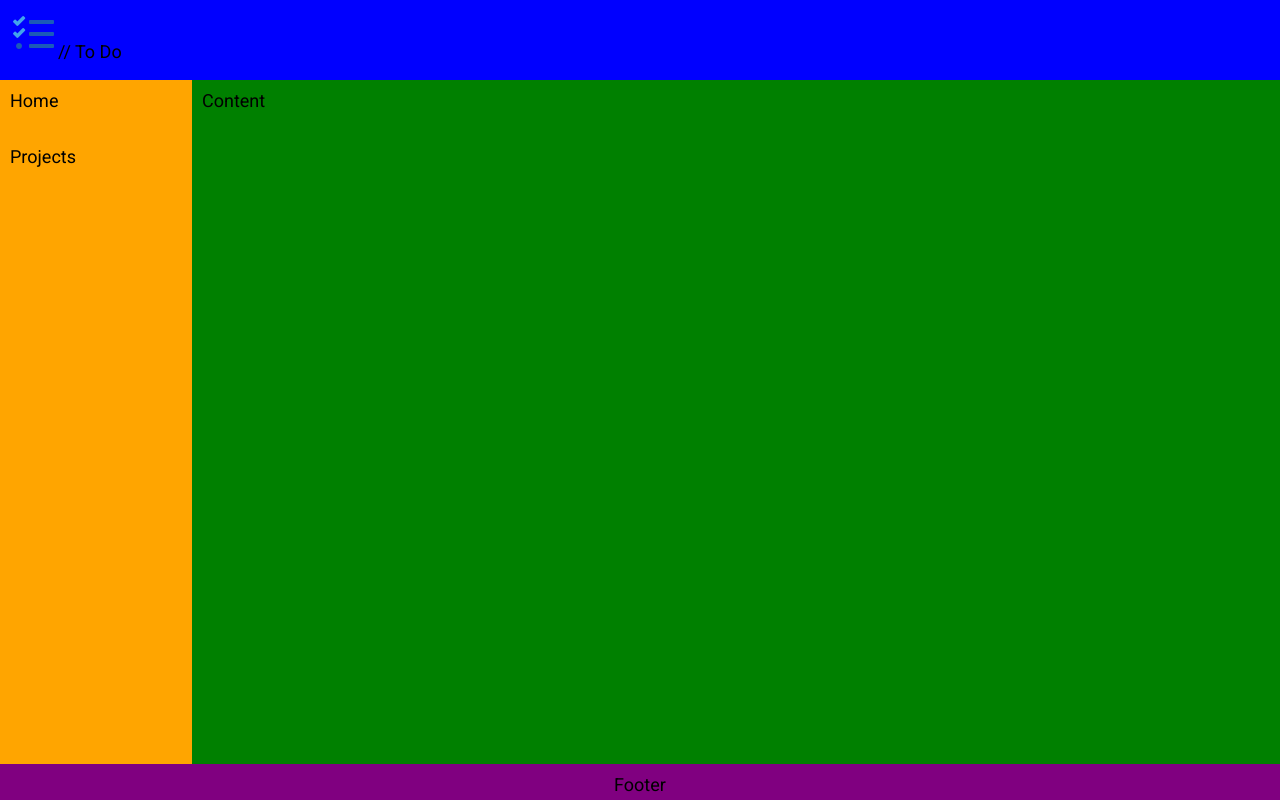
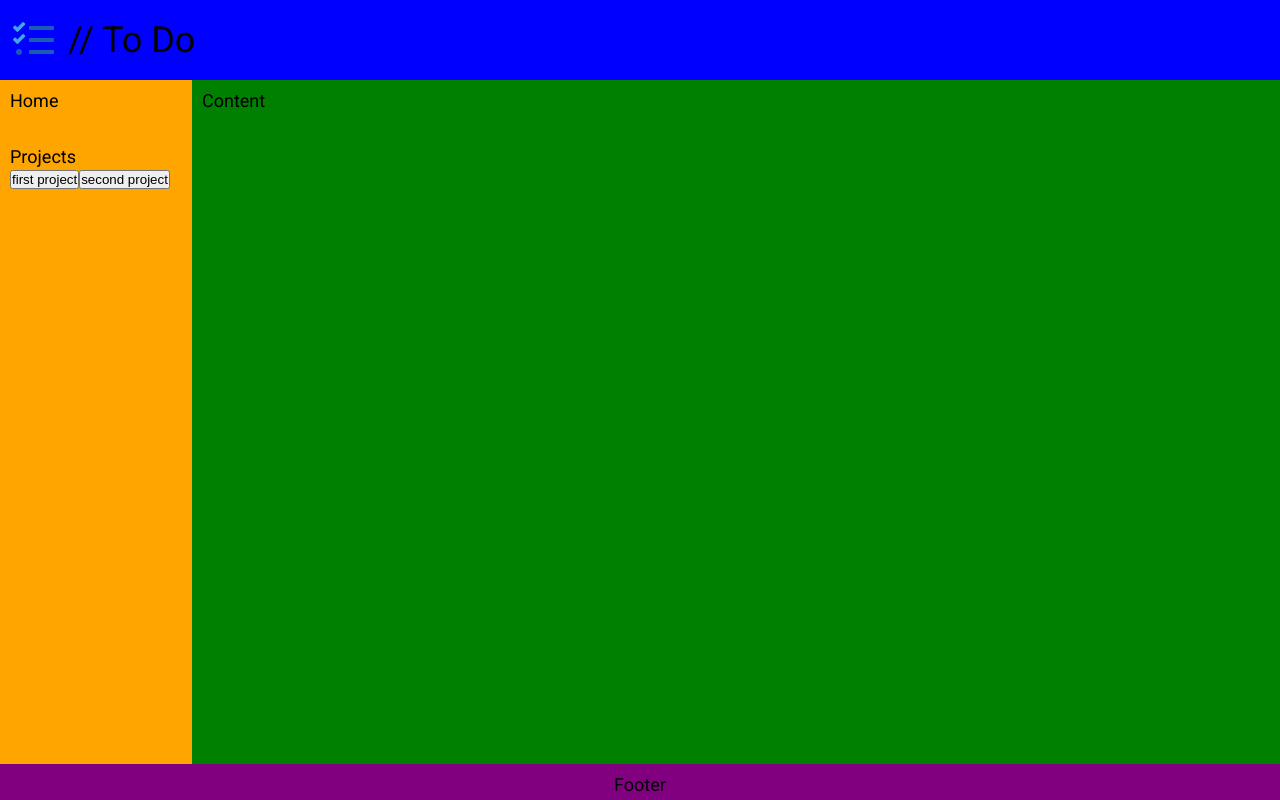
Before and after one commit to TwinSkylar/toDo, a website built with webpack: page src/index.html in a window 1280 px wide. Built offline with nearby package versions, Linux system fonts and the light colour scheme.

Commit message:
Display all the project names on the menu

```diff
--- a/src/UIController.js
+++ b/src/UIController.js
@@ -1,3 +1,30 @@
-export function ScreenController(){
+import projects from "./projects.js";
+
+export function ScreenController(allProjects){
+   const home = document.getElementById('home');
+   const projects = document.getElementById('projects');
+   const content = document.getElementById('content');
+
+   projects.appendChild(createProjectDoms(allProjects));
+
 
 }
+
+function renderPage(section,dom){
+    const content = document.getElementById(section);
+    content.replaceChildren();
+    content.appendChild(dom);
+}
+
+function createProjectDoms (allProjects){
+    const menuContainer = document.createElement ("div");
+    menuContainer.classList.add("menuContainer");
+
+    allProjects.forEach(element => {
+        const btn = document.createElement("button");
+        btn.textContent=element.getName();
+        menuContainer.appendChild(btn);
+       });
+       return menuContainer;
+
+}
--- a/src/appController.js
+++ b/src/appController.js
@@ -0,0 +1,45 @@
+import projects from "./projects.js";
+import list from "./taskList.js";
+import toDo from './todos.js';
+import {ScreenController} from './UIController.js';
+
+const allProjects = [];
+const test = 'testing';
+
+export function populateStorage() {
+  /*test cases*/
+  let dataArray = [];
+
+  dataArray.push(new toDo("title1", "description 1", "dueDate", 5, "notes"));
+  dataArray.push(new toDo("title2", "description 2", "dueDate", 1, "notes"));
+  dataArray.push(new toDo("title3", "description 3", "dueDate", 10, "notes"));
+  dataArray.push(new toDo("title4", "description 4", "dueDate", 6, "notes"));
+  dataArray.push(new toDo("title5", "description 5", "dueDate", 4, "notes"));
+  dataArray.push(new toDo("title7", "description 6", "dueDate", 5, "notes"));
+
+
+  //const list = new taskList();
+  const project1 = new projects('first project');
+  const project2 = new projects('second project');
+  dataArray.forEach((element) => {
+    project1.addTask(element);
+  });
+
+  dataArray = [];
+  dataArray.push(new toDo("proj1", "description 1", "dueDate", 4, "notes"));
+  dataArray.push(new toDo("proj2", "description 2", "dueDate", 2, "notes"));
+  dataArray.push(new toDo("proj3", "description 3", "dueDate", 1, "notes"));
+
+  dataArray.forEach((element) => {
+    project2.addTask(element);
+  });
+
+  addProject (project1);
+  addProject (project2);
+
+  ScreenController(allProjects);
+}
+
+export function addProject (project){
+    allProjects.push(project);
+}
--- a/src/index.html
+++ b/src/index.html
@@ -4,7 +4,7 @@
     <meta charset="UTF-8" />
     <meta http-equiv="X-UA-Compatible" content="IE=edge" />
     <meta name="viewport" content="width=device-width, initial-scale=1.0" />
-    <title>Layout</title>
+    <title>// Todo</title>
   </head>
   <body>
     <div id="header"><img src="images/todo.png" />// To Do</div>
--- a/src/index.js
+++ b/src/index.js
@@ -2,37 +2,8 @@ import toDo from './todos.js';
 import taskList from './taskList.js';
 import {ScreenController} from './UIController.js';
 import css from './styles.css';
+import {populateStorage} from './appController.js';
+
 import {isDate} from 'date-fns';
 
-
-/*test cases*/
-const a = new toDo("title1", "description 1", "dueDate", 5, "notes");
-const b = new toDo("title2", "description 2", "dueDate", 1, "notes");
-const c = new toDo("title3", "description 3", "dueDate", 10, "notes");
-const d = new toDo("title4", "description 4", "dueDate", 6, "notes");
-const e = new toDo("title5", "description 5", "dueDate", 4, "notes");
-const f = new toDo("title6", "description 6", "dueDate", 5, "notes");
-/*
-console.log (a);
-console.log (b);
-console.log (c);
-console.log (d);
-console.log (e);
-console.log (f);
-*/
-const list = new taskList();
-
-list.addTask(a);
-list.addTask(b);
-list.addTask(c);
-list.addTask(d);
-list.addTask(e);
-list.addTask(f);
-
-console.log (list);
-
-list.removeTask(a);
-
-console.log (list);
-
-ScreenController();
+populateStorage();
--- a/src/projects.js
+++ b/src/projects.js
@@ -1,3 +1,5 @@
+import taskList from './taskList.js';
+
 export default class Project {
   constructor(name) {
     this._name = name;
@@ -5,7 +7,7 @@ export default class Project {
   }
 
   getName() {
-    return this.name;
+    return this._name;
   }
   setName(name) {
     this._name = name;
--- a/src/styles.css
+++ b/src/styles.css
@@ -15,8 +15,8 @@
 body {
   height: 100vh;
   display: grid;
-  grid-template-rows: minmax(min-content,10%) 1fr 2rem;
-  grid-template-columns: minmax(max-content,15%) auto;
+  grid-template-rows: minmax(min-content, 10%) 1fr 2rem;
+  grid-template-columns: minmax(max-content, 15%) auto;
   grid-template-areas:
     "header header"
     "menu content"
@@ -26,13 +26,18 @@ body {
 #header {
   background-color: blue;
   grid-area: header;
+  display: flex;
+  align-items: center;
+  font-size: 36px;
+  gap: 10px;
 }
+
 #menu {
   background-color: orange;
   grid-area: menu;
-  display:grid;
+  display: grid;
   grid-template-rows: 2rem max-content max-content;
-  gap:20px;
+  gap: 20px;
 }
 #content {
   background-color: green;
@@ -45,6 +50,9 @@ body {
   text-align: center;
 }
 
-#header,#menu,#content,#footer{
-  padding:10px;
+#header,
+#menu,
+#content,
+#footer {
+  padding: 10px;
 }
--- a/webpack.config.js
+++ b/webpack.config.js
@@ -43,9 +43,9 @@ module.exports = {
   plugins: [
     new HtmlWebpackPlugin({
       //Sets the favicon
-      favicon: "./src/images/todofavicon.png",
+      favicon: "src/images/todofavicon.png",
       //uses an html as a template before
-      template: "./src/index.html",
+      template: "src/index.html",
     }),
   ],
 };
```
